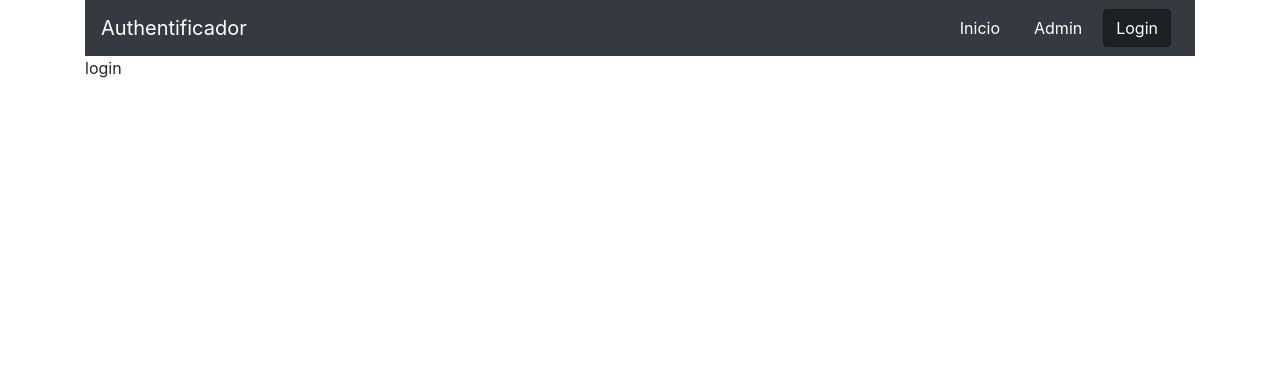
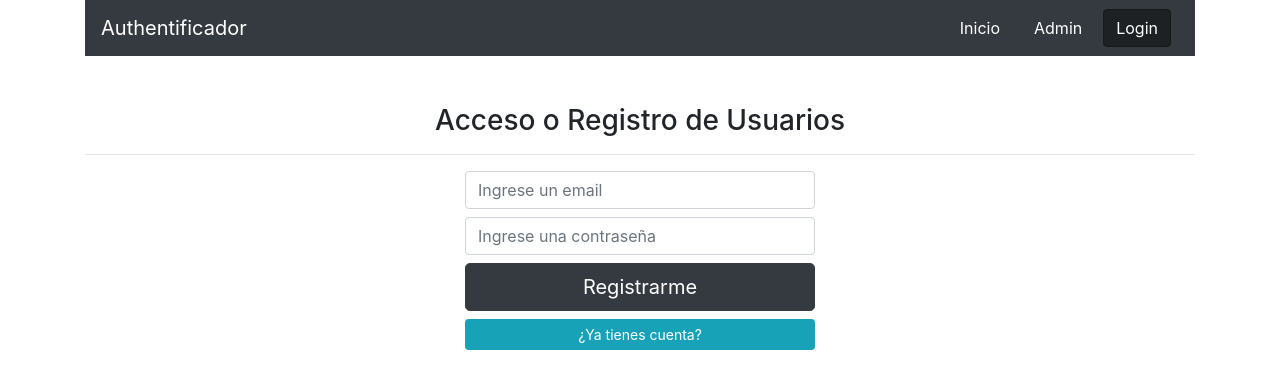
Before and after one commit to tavolafourcade/login-auth-firebase, a React (Create React App) app: page /login in a window 1280 px wide. Shown: the top 388 px of the page. Built offline with nearby package versions, Linux system fonts and the light colour scheme.

Commit message:
[ ADD ] Login component design

```diff
--- a/src/App.jsx
+++ b/src/App.jsx
@@ -1,5 +1,6 @@
 import {BrowserRouter as Router, Switch, Route} from 'react-router-dom'
 import Navbar from './components/Navbar'
+import Login from './components/Login'
 
 function App() {
   return (
@@ -10,7 +11,7 @@
         <Switch>
           {/* Route envuelve el componente dinamico, se debe ir de lo mas especifico a lo mas general o agregarle exact */}
           <Route path='/login'>
-            login
+            <Login/>
           </Route>
 
           <Route path='/admin'>
--- /dev/null
+++ b/src/components/Login.jsx
@@ -0,0 +1,33 @@
+import React from 'react'
+
+const Login = () => {
+    return (
+        <div className='mt-5'>
+            <h3 className="text-center">Acceso o Registro de Usuarios</h3>
+            <hr />
+            <div className="row justify-content-center">
+                <div className="col-12 col-sm-8 col-md-6 col-xl-4">
+                    <form>
+                    <input
+                        type="email"
+                        className="form-control mb-2"
+                        placeholder="Ingrese un email"/>
+
+                    <input
+                        type="password"
+                        className="form-control mb-2"
+                        placeholder="Ingrese una contraseña"/>
+                    <button className="btn btn-dark btn-lg btn-block">
+                        Registrarme
+                    </button>
+                    <button className="btn btn-info btn-sm btn-block">
+                        ¿Ya tienes cuenta?
+                    </button>
+                    </form>
+                </div>
+            </div>
+        </div>
+    )
+}
+
+export default Login
```
